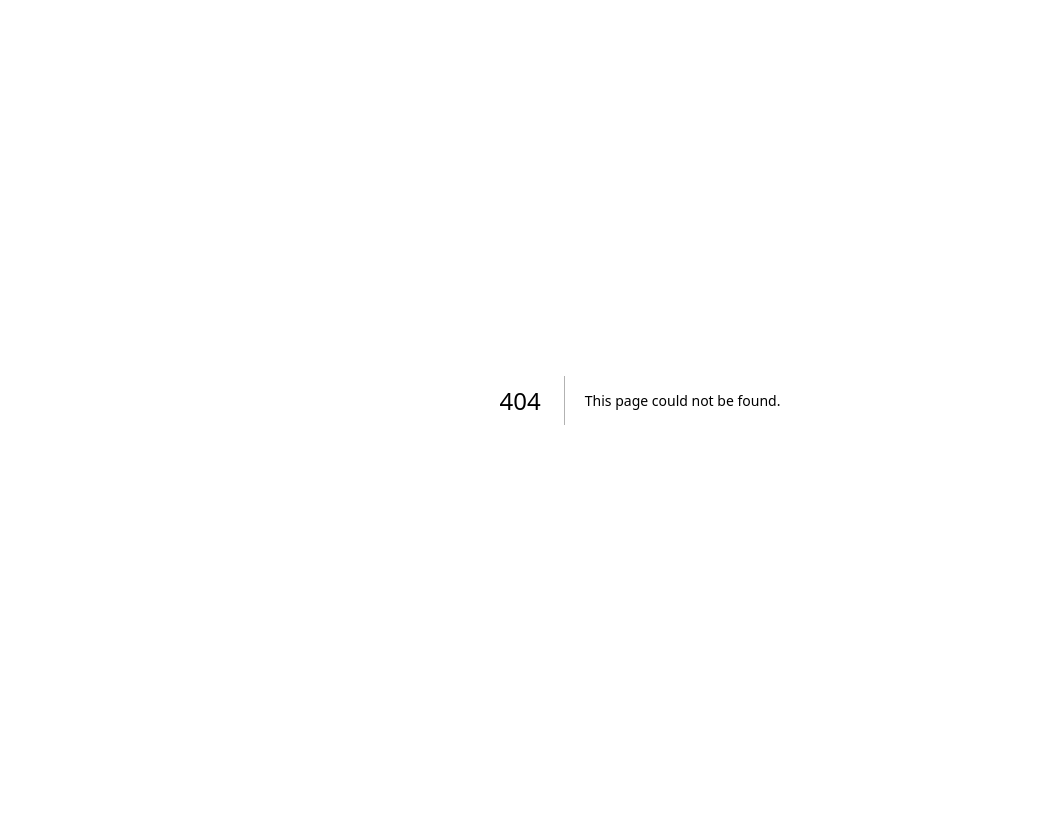
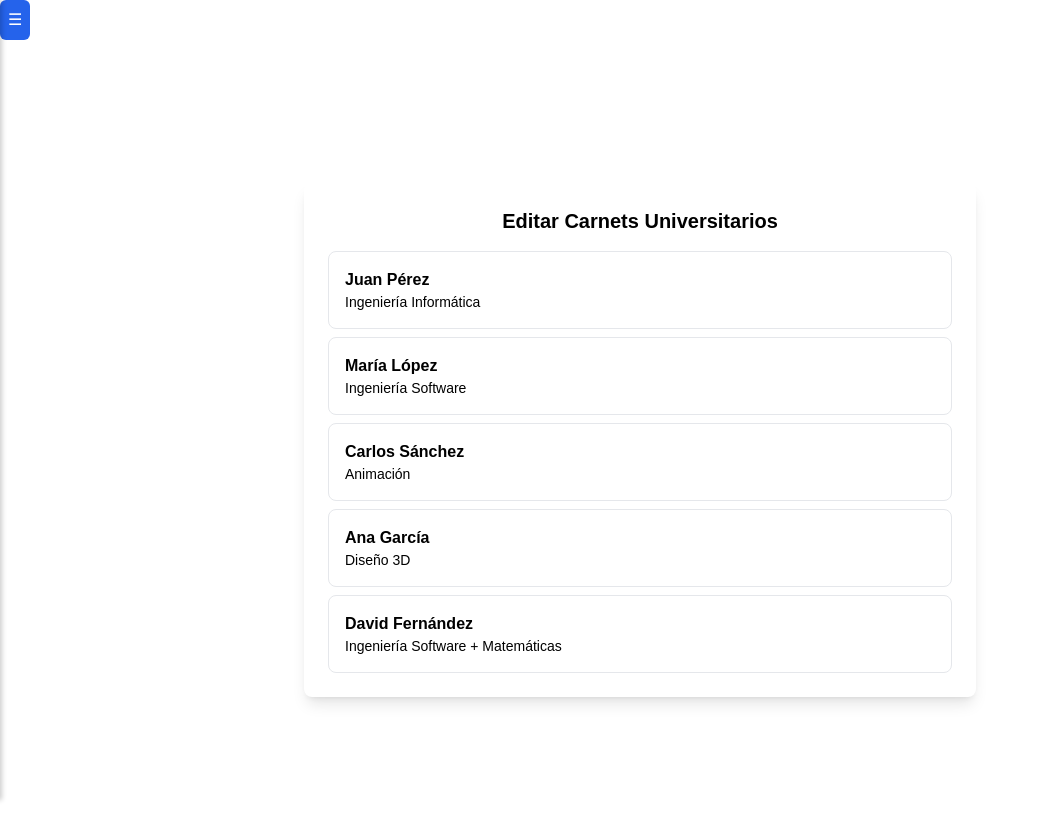
Before and after one commit to Orolau/AutomatizacionCarnets, a Next.js app in the folder front/automatizacion_carnets/: page /pages/userForms/modify in a window 1280 px wide. Before the commit this address had no page. Shown: the whole page, without its empty margins (0-1037 px from the left). Before the commit the page ends 800 px from the top, so only its background shows below. Built offline with nearby package versions, Linux system fonts and the light colour scheme.

Commit message:
Modificar errores carnets - Fase inicial

```diff
--- /dev/null
+++ b/front/automatizacion_carnets/src/app/components/forms/ModificarErrores.jsx
@@ -0,0 +1,88 @@
+import { useState } from "react";
+
+const studentsData = [
+  { id: 1, nombre: "Juan Pérez", titulacion: "Ingeniería Informática", dni: "12345678A" },
+  { id: 2, nombre: "María López", titulacion: "Ingeniería Software", dni: "87654321B" },
+  { id: 3, nombre: "Carlos Sánchez", titulacion: "Animación", dni: "11223344C" },
+  { id: 4, nombre: "Ana García", titulacion: "Diseño 3D", dni: "22334455D" },
+  { id: 5, nombre: "David Fernández", titulacion: "Ingeniería Software + Matemáticas", dni: "33445566E" },
+];
+
+export default function ModificarErrores() {
+    const [selectedStudent, setSelectedStudent] = useState(null);
+    const [editedData, setEditedData] = useState(null);
+
+    const handleSelectStudent = (student) => {
+      setSelectedStudent(student);
+      setEditedData({ ...student });
+    };
+
+    const handleChange = (e) => {
+      setEditedData({ ...editedData, [e.target.name]: e.target.value });
+    };
+
+    return (
+        <div className="bg-white min-h-screen flex items-center justify-center">
+          <div className="p-6 max-w-2xl w-full bg-white shadow-lg rounded-lg">
+            {/* Título principal */}
+            <h1 className="text-xl font-bold mb-4 text-black text-center">Editar Carnets Universitarios</h1>
+
+            {/* Lista de estudiantes */}
+            <div className="grid gap-2">
+              {studentsData.map((student) => (
+                <div
+                  key={student.id}
+                  className="p-4 border rounded-lg cursor-pointer hover:bg-gray-200 transition"
+                  onClick={() => handleSelectStudent(student)}
+                >
+                  <p className="font-bold text-black">{student.nombre}</p>
+                  <p className="text-sm text-black">{student.titulacion}</p>
+                </div>
+              ))}
+            </div>
+
+            {/* Formulario de edición */}
+            {selectedStudent && (
+              <div className="mt-6 p-4 border rounded-lg bg-white">
+                <h2 className="text-lg font-bold mb-2 text-black text-center">
+                  Editar Datos de {selectedStudent.nombre}
+                </h2>
+
+                <label className="block mb-2 font-bold text-black">Nombre</label>
+                <input
+                  type="text"
+                  name="nombre"
+                  value={editedData.nombre}
+                  onChange={handleChange}
+                  className="w-full p-2 border rounded text-black bg-white"
+                />
+
+                <label className="block mt-2 mb-2 font-bold text-black">Titulación</label>
+                <input
+                  type="text"
+                  name="titulacion"
+                  value={editedData.titulacion}
+                  onChange={handleChange}
+                  className="w-full p-2 border rounded text-black bg-white"
+                />
+
+                <label className="block mt-2 mb-2 font-bold text-black">DNI</label>
+                <input
+                  type="text"
+                  name="dni"
+                  value={editedData.dni}
+                  onChange={handleChange}
+                  className="w-full p-2 border rounded text-black bg-white"
+                />
+
+                {/* Botón de Guardar */}
+                <button className="mt-4 px-4 py-2 bg-black text-white rounded font-bold hover:bg-gray-800 transition w-full">
+                  Guardar Cambios
+                </button>
+              </div>
+            )}
+          </div>
+        </div>
+      );
+
+  }
--- a/front/automatizacion_carnets/src/app/components/ui/Navbar.jsx
+++ b/front/automatizacion_carnets/src/app/components/ui/Navbar.jsx
@@ -47,6 +47,12 @@ export default function Sidebar() {
               <span onClick={() => setIsOpen(false)}>Filtrado</span>
             </Link>
           </li>
+          {/* Enlace a la página de Modificar Carnets */}
+          <li>
+            <Link href="/pages/userForms/modify">
+              <span onClick={() => setIsOpen(false)}>Modificar Carnets</span>
+            </Link>
+          </li>
         </ul>
       </div>
     </>
--- /dev/null
+++ b/front/automatizacion_carnets/src/app/pages/userForms/modify/page.jsx
@@ -0,0 +1,13 @@
+"use client"
+
+import ModificarErrores from '@/app/components/forms/ModificarErrores';
+import Navbar from '@/app/components/ui/Navbar'; // Importa el Navbar
+
+export default function ModificarErroresPage() {
+    return (
+        <>
+            <Navbar /> {/* Agrega el Navbar aquí */}
+            <ModificarErrores />
+        </>
+    );
+}
```
